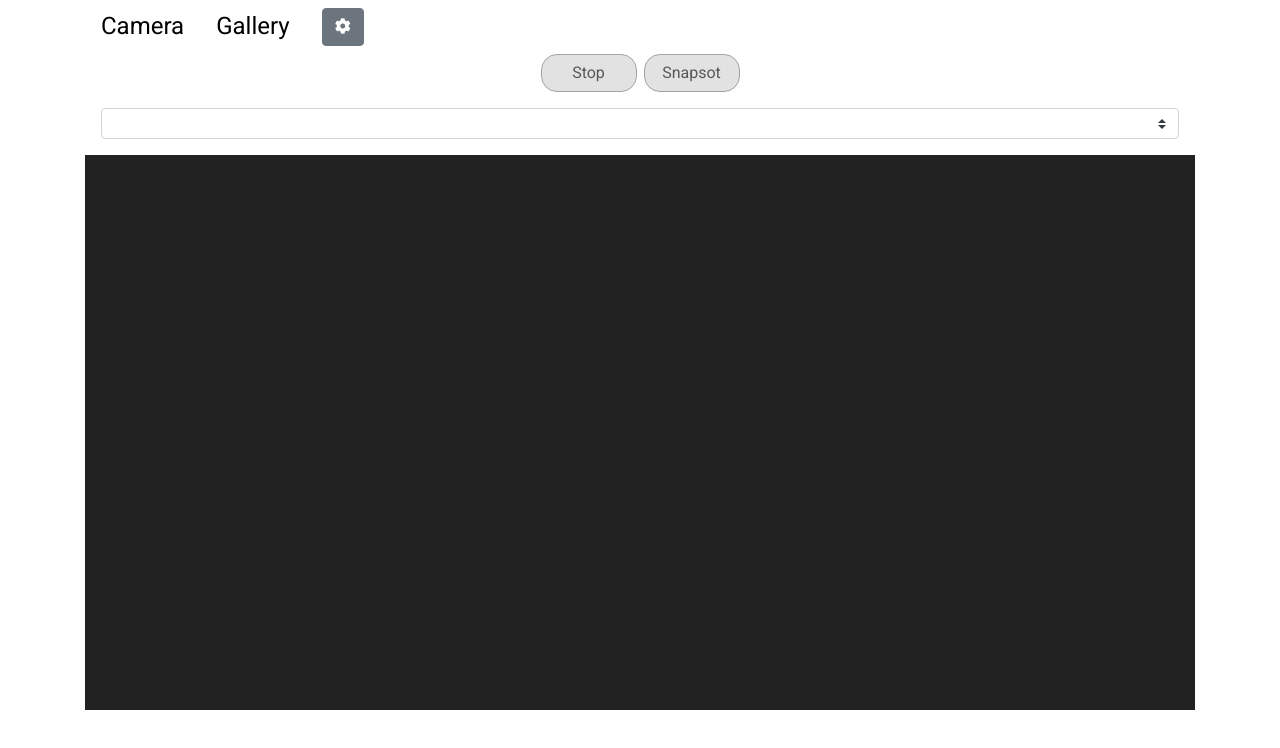
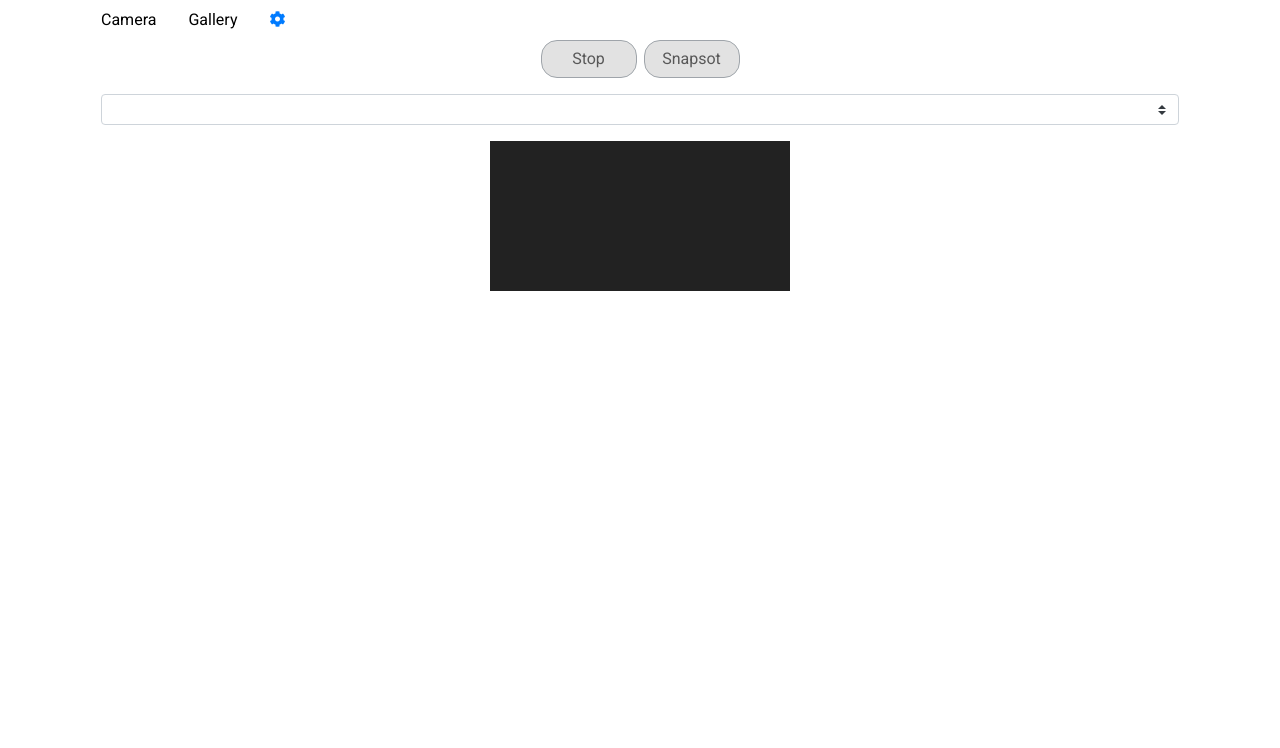
Before and after one commit to Uvacoder/vue-camera3, a Vue app: page /#/ in a window 1280 px wide. Shown: the top 748 px of the page. Built offline with nearby package versions, Linux system fonts and the light colour scheme; what vue-ls would draw is missing.

Commit message:
more styling

```diff
--- a/public/css/main.css
+++ b/public/css/main.css
@@ -1,10 +1,4 @@
-/*
- *  Copyright (c) 2015 The WebRTC project authors. All Rights Reserved.
- *
- *  Use of this source code is governed by a BSD-style license
- *  that can be found in the LICENSE file in the root of the source
- *  tree.
- */
+
 .hidden {
   display: none;
 }
@@ -28,13 +22,13 @@ body {
 canvas {
   background-color: #ccc;
   max-width: 100%;
-  width: 100%;
+  /* width: 100%; */
 }
 video {
   background: #222;
   margin: 0 0 20px 0;
   /* --width: 100%; */
-  width: 100%;
+  max-width: 100%;
   /* height: 100%; */
 }
 
@@ -51,13 +45,13 @@ video {
 
 
 
-h1 {
+/* h1 {
   border-bottom: 1px solid #ccc;
   font-family: 'Roboto', sans-serif;
   font-weight: 500;
   margin: 0 0 0.8em 0;
   padding: 0 0 0.2em 0;
-}
+} */
 
 h2 {
   color: #444;
@@ -84,16 +78,16 @@ ul {
 }
 
 
-.gallery {
+/* .gallery {
   margin: 10px;
 }
 
 .gallery img {
   margin-left: 16px;
-}
+} */
 
-.upload-form {
+/* .upload-form {
   width: 50%;
   display: flex;
   flex-direction: column;
-}
+} */
--- a/src/App.vue
+++ b/src/App.vue
@@ -12,10 +12,9 @@
             </b-nav-item>
 
             <b-nav-item>
-              <!-- <div v-b-tooltip.hover title="Settings are required to upload photos."> -->
-              <b-button class="settings" v-b-modal.modal-prevent-closing>
+              <div class="settings" v-b-modal.modal-prevent-closing>
                 <i class="fas fa-cog"></i>
-              </b-button>
+              </div>
 
               <b-modal
                 id="modal-prevent-closing"
@@ -183,7 +182,7 @@ a.settings {
 
 .nav-item a a {
   color: black;
-  font-size: 1.5rem;
+  /* font-size: 1.5rem; */
 }
 input {
   text-transform: lowercase;
--- a/src/components/Camera.vue
+++ b/src/components/Camera.vue
@@ -35,14 +35,8 @@
     <b-row>
       <b-col sm="12">
         <div>
-          <!-- <b-row>-->
-          <!-- <b-col sm="12"> -->
           <video v-show="cameraState" playsinline autoplay></video>
-          <!-- </b-col> -->
-          <!-- <b-col sm="12"> -->
           <canvas v-show="!cameraState"></canvas>
-          <!-- </b-col>
-          </b-row>-->
         </div>
       </b-col>
     </b-row>
```
Also changed, not shown: 10 other files (tests, documents, lock files or other folders).
